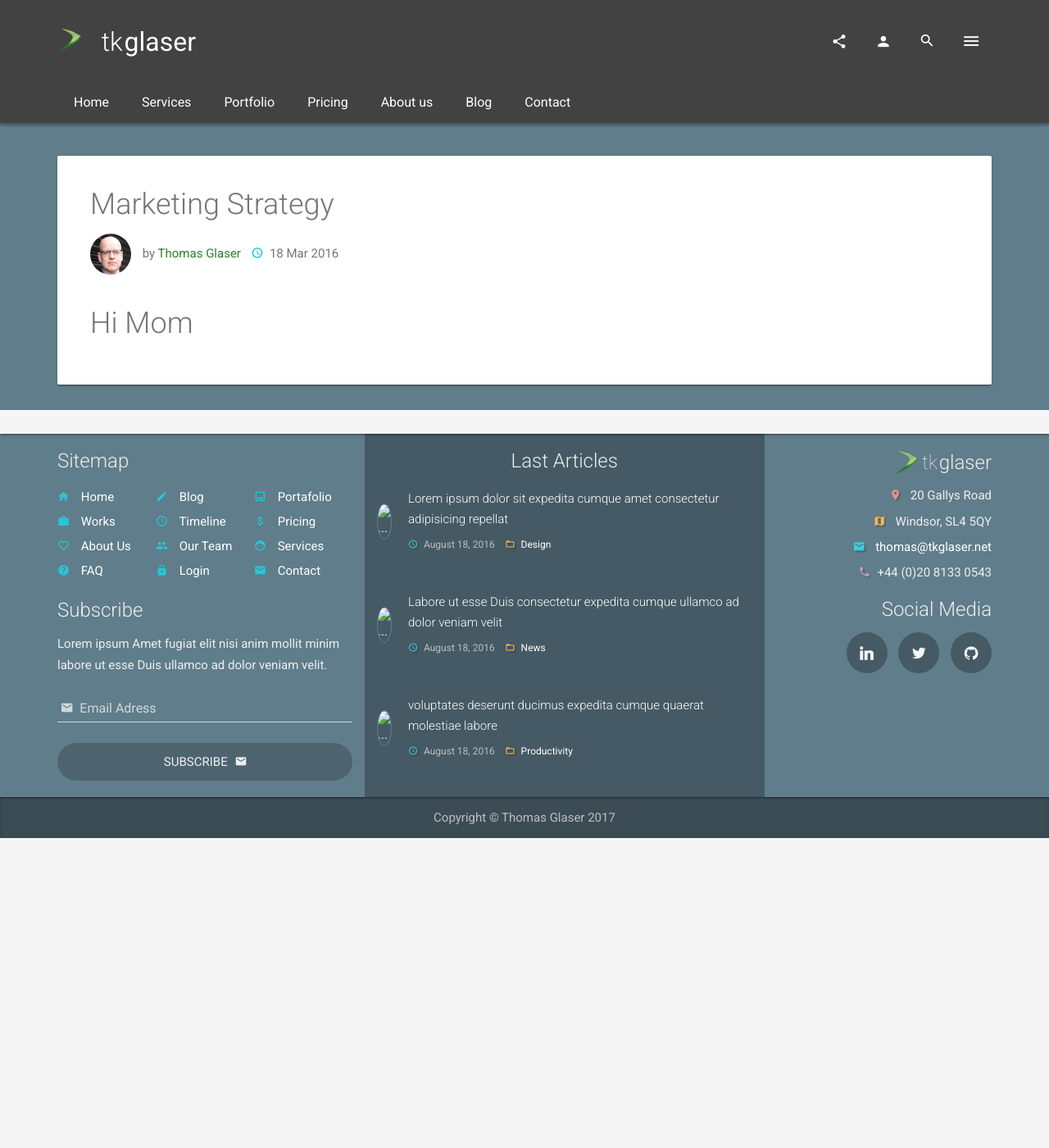
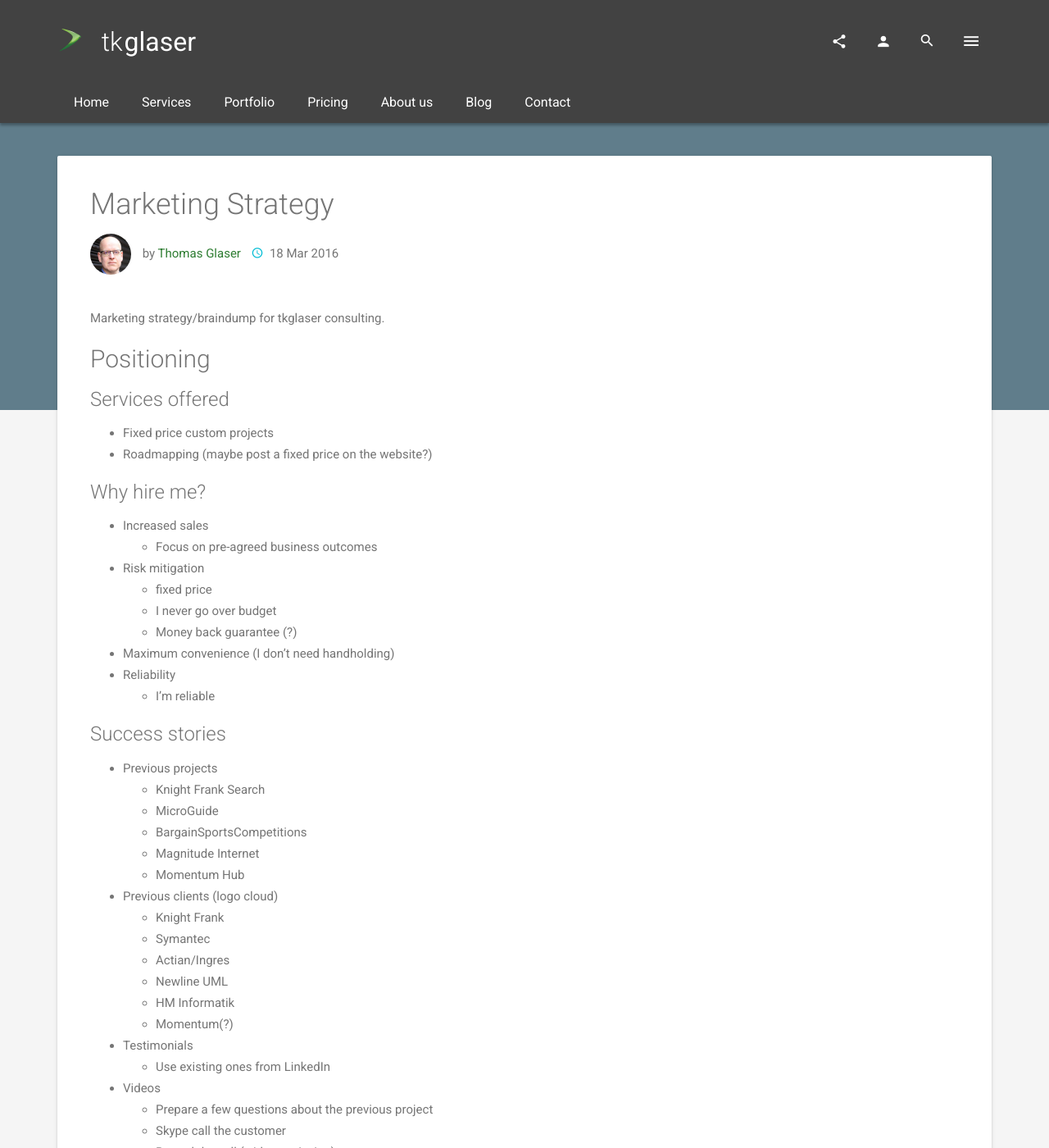
Before and after one commit to tkglaser/tkglaser.github.io, a Jekyll site: the page built from marketing-strategy.md, in a window 1280 px wide and 1400 px high. Shown: the whole window at 82% size. Built offline with Jekyll 4.4.1, drawn with Linux system fonts in a browser that asks for light colours; some of the changed text lies outside the part shown.

Commit message:
strategy

```diff
--- a/marketing-strategy.md
+++ b/marketing-strategy.md
@@ -4,4 +4,66 @@
 permalink: /marketing-strategy/
 date: 2016-03-18
 ---
-# Hi Mom
+Marketing strategy/braindump for tkglaser consulting.
+
+## Positioning
+### Services offered
+- Fixed price custom projects
+- Roadmapping (maybe post a fixed price on the website?)
+
+### Why hire me?
+- Increased sales
+  - Focus on pre-agreed business outcomes
+- Risk mitigation
+  - fixed price
+  - I never go over budget
+  - Money back guarantee (?)
+- Maximum convenience (I don't need handholding)
+- Reliability
+  - I'm reliable
+
+### Success stories
+- Previous projects
+  - Knight Frank Search
+  - MicroGuide
+  - BargainSportsCompetitions
+  - Magnitude Internet
+  - Momentum Hub
+- Previous clients (logo cloud)
+  - Knight Frank
+  - Symantec
+  - Actian/Ingres
+  - Newline UML
+  - HM Informatik
+  - Momentum(?)
+- Testimonials
+  - Use existing ones from LinkedIn
+- Videos
+  - Prepare a few questions about the previous project
+  - Skype call the customer
+  - Record the call (with permission)
+
+### About me
+- Resume/CV
+
+## Outreach
+### Topics to share
+
+### Networking
+- Contact all previous clients for 3 referrals
+- Contact 2 of them per day
+- Find CEOs/CTOs on Linkedin and contact them
+
+### Social media
+- Twitter
+  - 2 posts a day
+- Linkedin
+  - 2 posts a day
+
+### Physical Meetups
+- 1 per week
+- Meetup.com entrepreneur groups
+
+### Digital products
+
+### Newsletter
```
